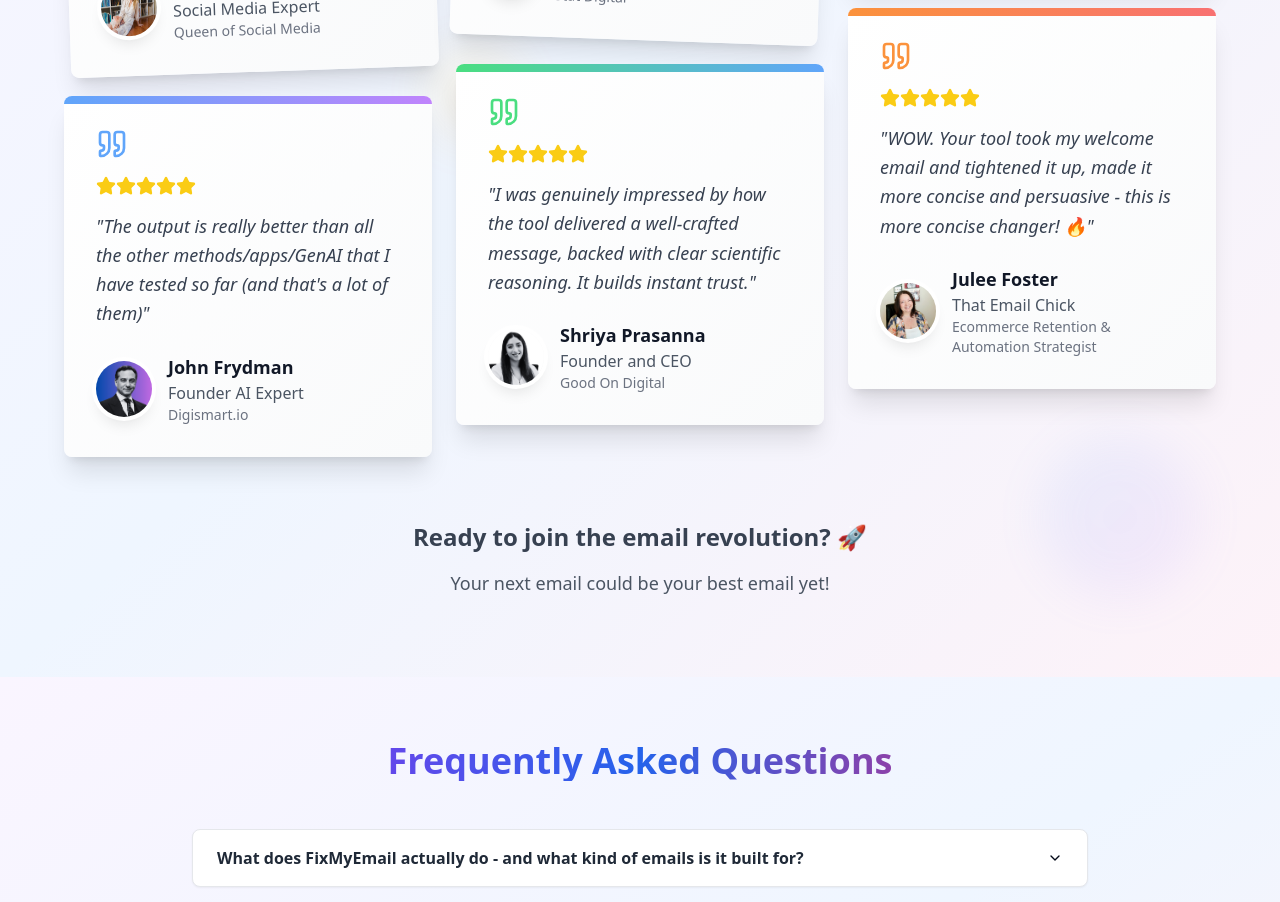
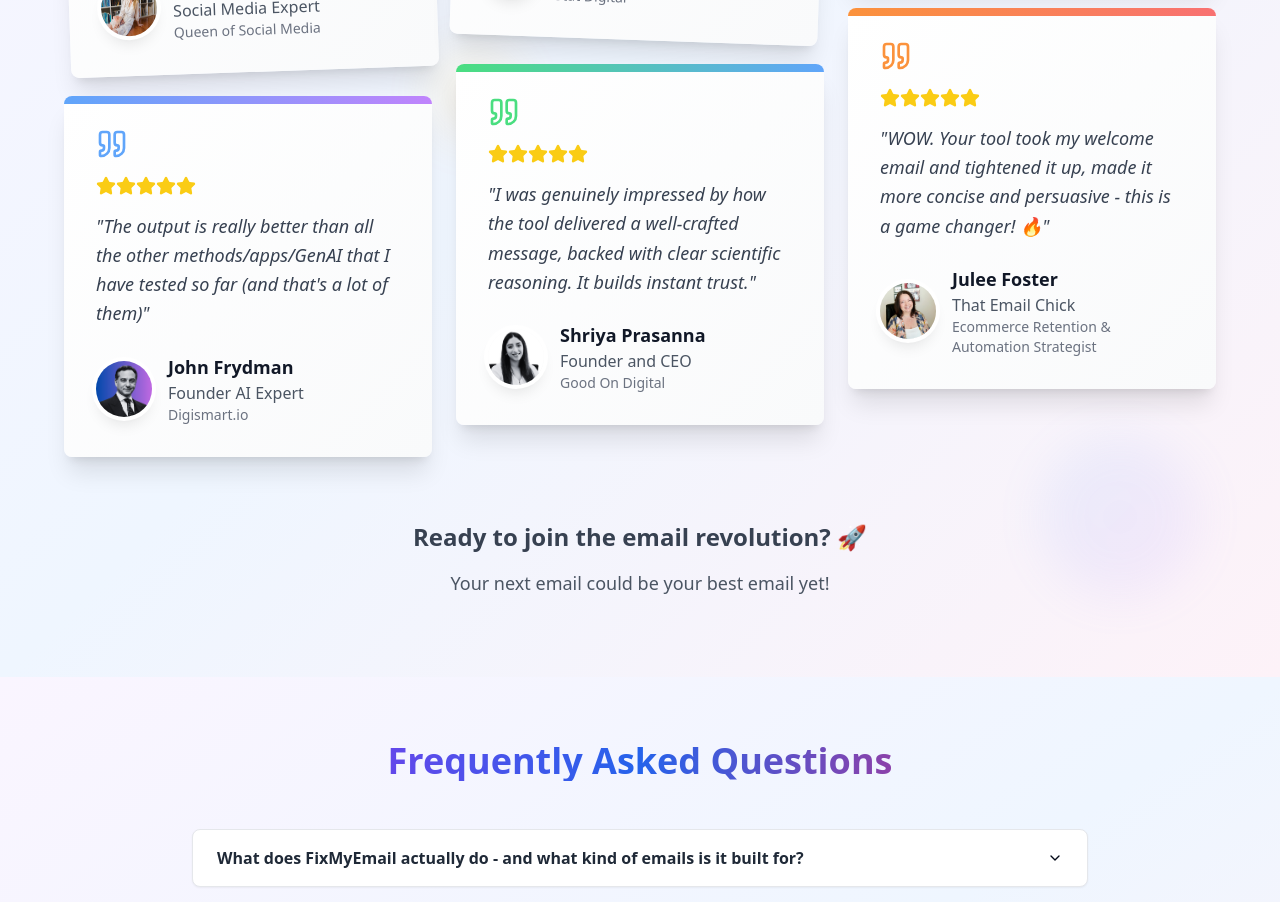
Before and after one commit to Kodenyx/fme-sheri, a React (Vite) app: page / in a window 1280 px wide. Shown: the part 1460-2362 px from the top of the page. Built offline with nearby package versions, Linux system fonts and the light colour scheme.

Commit message:
Update Julee's testimonial
Update Julee Foster's testimonial content in the Testimonials component to reflect the new quote.

```diff
--- a/src/components/Testimonials.tsx
+++ b/src/components/Testimonials.tsx
@@ -1,3 +1,4 @@
+
 import { Card, CardContent } from "@/components/ui/card";
 import { Avatar, AvatarFallback, AvatarImage } from "@/components/ui/avatar";
 import { Quote, Star } from "lucide-react";
@@ -48,7 +49,7 @@ const testimonials = [
     name: "Julee Foster",
     role: "That Email Chick",
     company: "Ecommerce Retention & Automation Strategist",
-    content: "WOW. Your tool took my welcome email and tightened it up, made it more concise and persuasive - this is more concise changer! 🔥",
+    content: "WOW. Your tool took my welcome email and tightened it up, made it more concise and persuasive - this is a game changer! 🔥",
     image: "/lovable-uploads/84fc39ba-f8b3-48d1-9f0a-cf867fcf0603.png",
     rating: 5
   }
```
